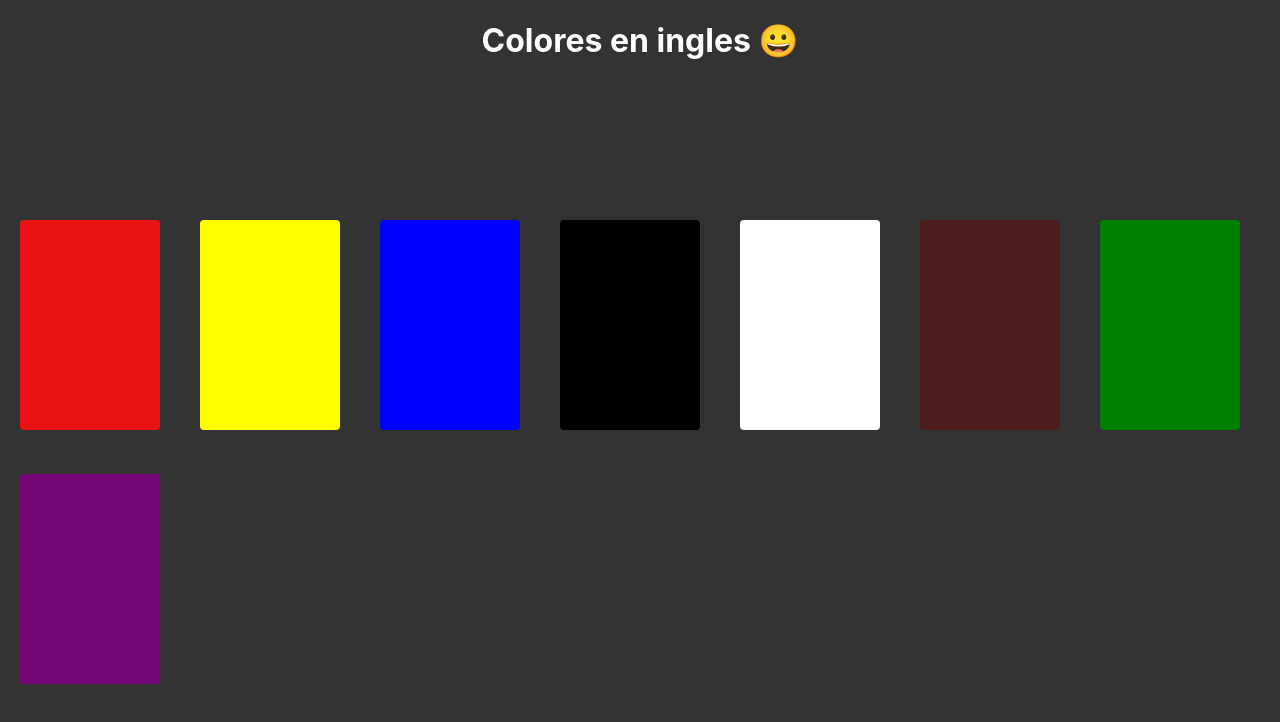
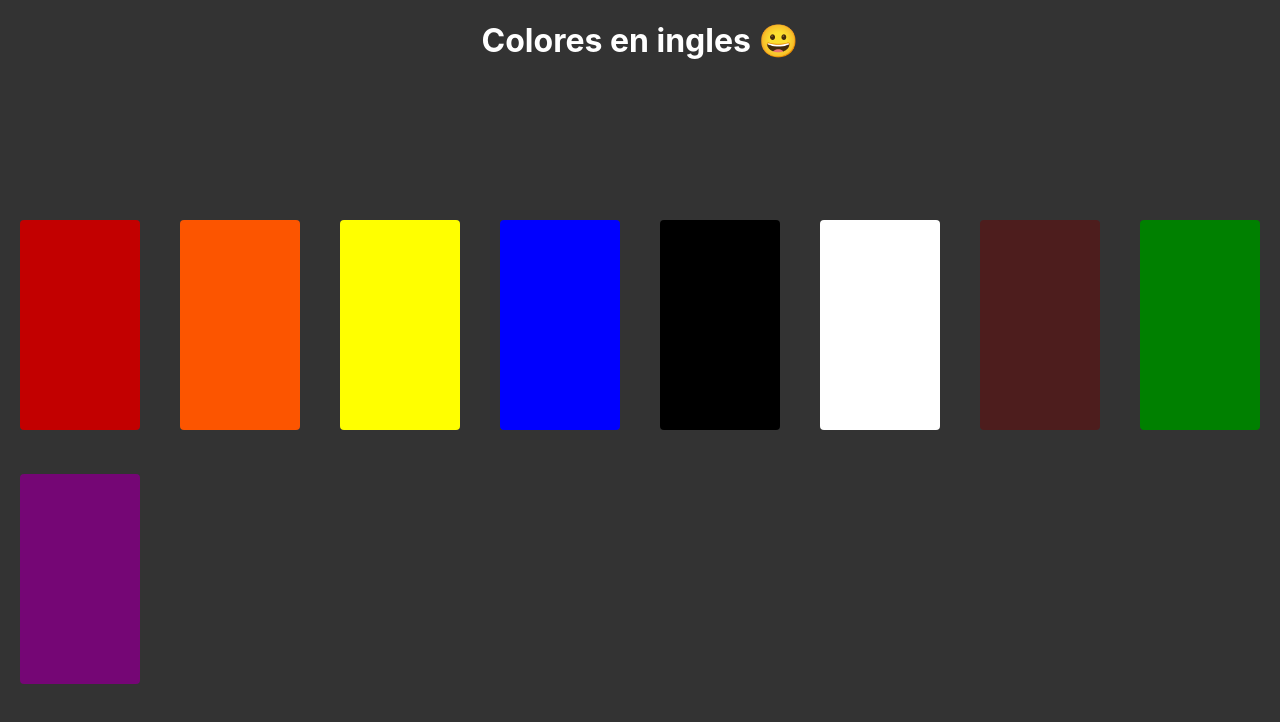
Before and after one commit to lalolipc/AprenderInglesReact, a React (Create React App) app: page / in a window 1280 px wide. Shown: the top 722 px of the page. Built offline with nearby package versions, Linux system fonts and the light colour scheme.

Commit message:
add color orange

```diff
--- a/src/App.css
+++ b/src/App.css
@@ -22,7 +22,7 @@ body {
 .nota{
   position: relative;
   overflow: hidden;
-  width: 110px;
+  width: 90px;
   height: 180px;
   display: inline-block;
   border-radius: 4px;
@@ -36,7 +36,11 @@ body {
 }
 
 #red{
-  background-color:rgb(233, 19, 19);
+  background-color:#c20000;
+}
+
+#orange{
+  background-color: #fc5500;
 }
 #blue{
   background-color: blue;
--- a/src/App.js
+++ b/src/App.js
@@ -11,6 +11,13 @@ function App() {
       link: 'https://www.wordreference.com/audio/en/uk/general/en070562.mp3',
       sostenido: true,
       colorfondo:"red"
+    },{
+
+        nombre: 'ORANGE',
+        link: 'https://www.wordreference.com/audio/en/us/us/en060094.mp3',
+        sostenido: true,
+        colorfondo:"orange"
+
     },
     {
       nombre: 'YELLOW',
```
